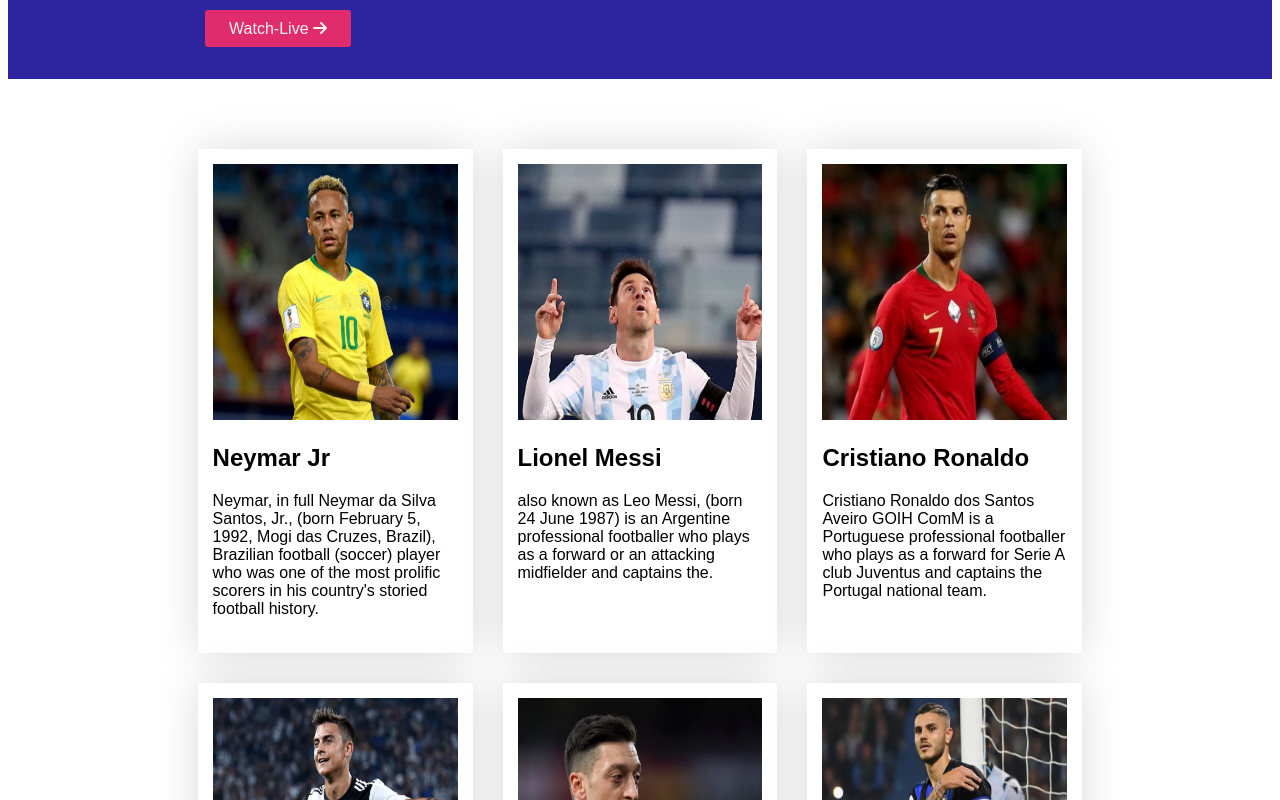
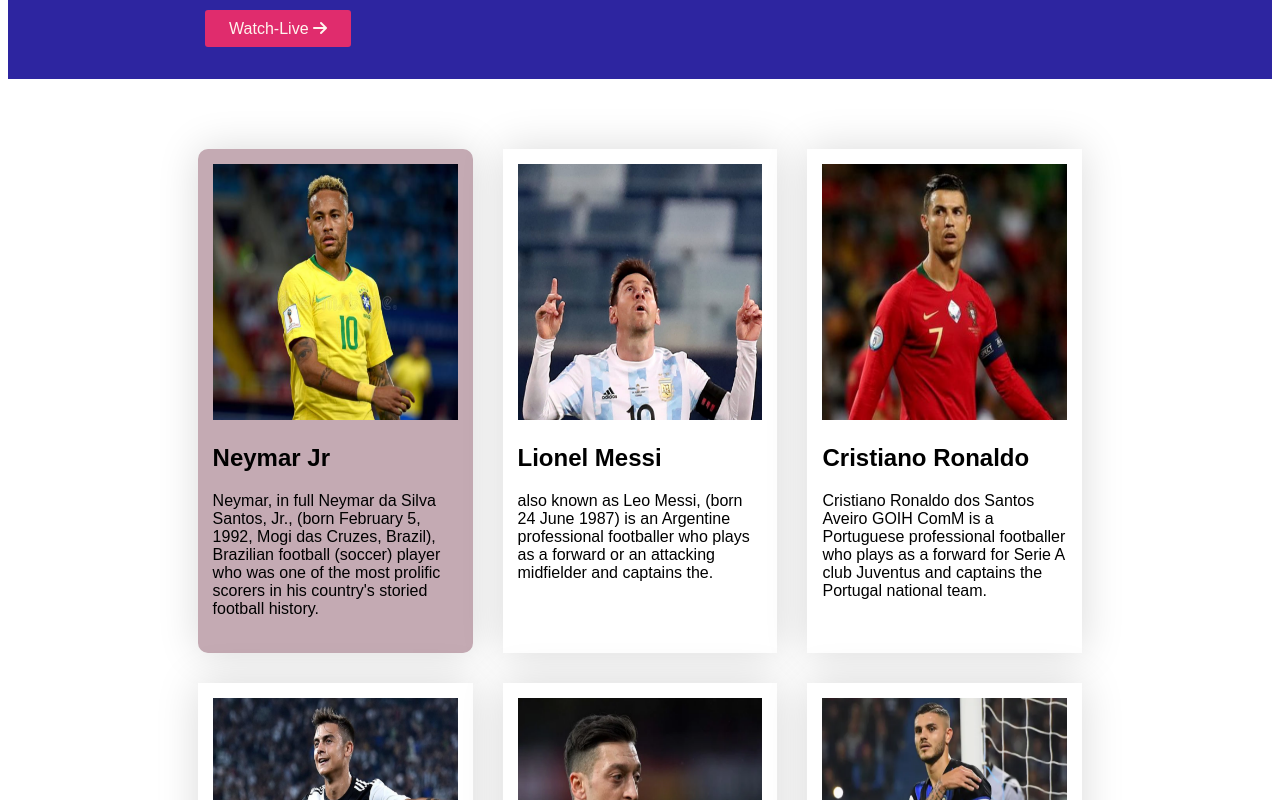
Before and after one commit to mdsabbirkhan1371/my-second-assignment, a plain HTML site: page index.html in a window 1280 px wide. In both pictures the pointer is over the element 335 px from the left and 1018 px from the top of the page. Shown: the part 618-1418 px from the top of the page. Drawn offline with Linux system fonts and the light colour scheme.

Commit message:
final attempt

```diff
--- a/index.html
+++ b/index.html
@@ -120,7 +120,7 @@
                 </h2>
                 <p>Harry Edward Kane MBE is an English professional footballer who plays as a striker for Premier League
                     club Tottenham Hotspur and captains the England national team. Regarded as one of the best strikers
-                    in the world, Kane is known for his prolific goalscoring record and ability to link play.
+                    in the world, Kane is known for his prolific goalscoring record.
                 </p>
             </div>
             <div class="player-info">
--- a/style.css
+++ b/style.css
@@ -52,6 +52,11 @@ body{
     background-color: #FFFFFF;
     padding: 15px;
 
+
+}
+.player-info:hover{
+    background-color: #c4aab3;
+    border-radius: 10px;
 }
 .player-info img{
     width: 100%;
```
